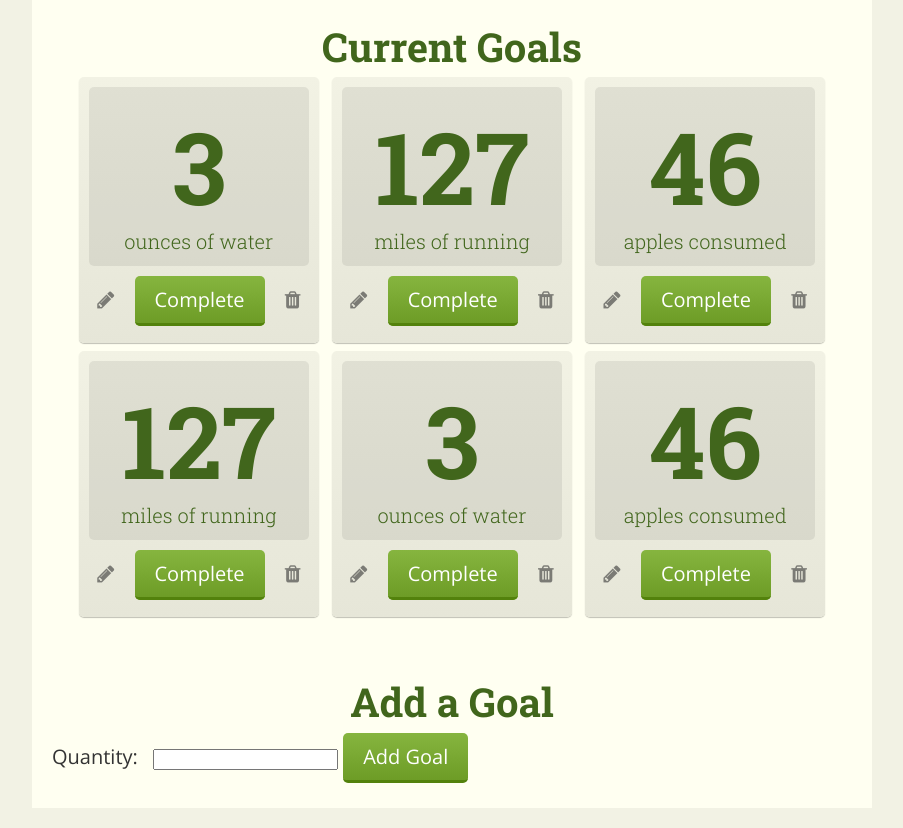
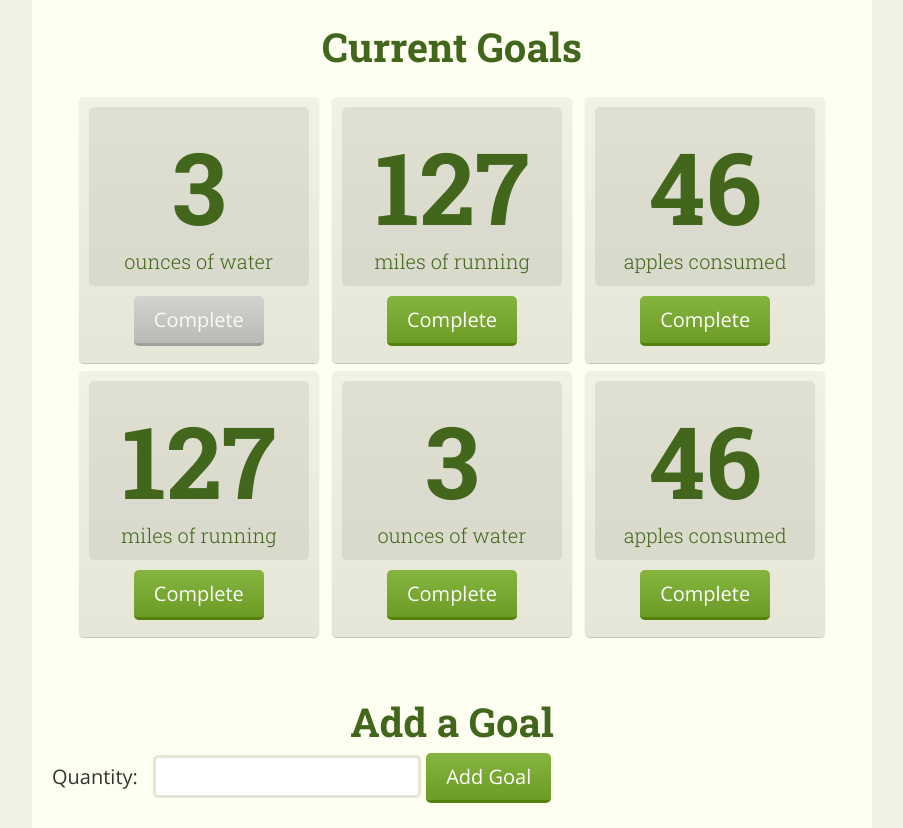
Before and after one commit to jaredsilver/whack-team-3, a Flask app: template server/templates/member.html in a window 1280 px wide. Shown: the part 113-941 px from the top of the page, without its empty margins (188-1091 px from the left). Run offline with Flask 2, Linux system fonts and the light colour scheme; the template is opened without the code that fills it, so the values that code supplies are empty; some libraries are stand-ins or nearby versions.

Commit message:
some template things

```diff
--- a/server/templates/layout.html
+++ b/server/templates/layout.html
@@ -95,7 +95,7 @@
       border-bottom: 3px solid #608F19;
     }
 
-    input[type="text"], input[type="email"], input[type="email"] {
+    input[type="text"], input[type="email"], input[type="number"] {
       font-family: "Open Sans", sans-serif;
       border-radius: 5px;
       border: 3px solid #E6E6D8;
@@ -105,7 +105,7 @@
       padding: 0.25em;
     }
 
-    input[type="text"]:focus, input[type="email"]:focus, input[type="email"]:focus {
+    input[type="text"]:focus, input[type="email"]:focus, input[type="number"]:focus {
       border-color: #41661C;
     }
 
@@ -115,6 +115,7 @@
 
     #goals {
       text-align: center;
+      margin-top: 1em;
     }
 
     .goal {
@@ -131,8 +132,8 @@
       display: inline-block;
       width: 220px;
       box-shadow: 0 1px 1px rgba(0, 0, 0, 0.25);
-      padding: 0.5em;
-      margin: 0.2em;
+      padding: 10px;
+      margin: 4px;
     }
 
     .goal-units {
@@ -175,6 +176,31 @@
     .goal .cta {
       margin: auto 0.75em;
     }
+
+    .goal-complete .cta {
+      background: #cccccc;
+      background: -moz-linear-gradient(top, #cccccc 0%, #aaaaaa 100%);
+      background: -webkit-gradient(left top, left bottom, color-stop(0%, #cccccc), color-stop(100%, #aaaaaa));
+      background: -webkit-linear-gradient(top, #cccccc 0%, #aaaaaa 100%);
+      background: -o-linear-gradient(top, #cccccc 0%, #aaaaaa 100%);
+      background: -ms-linear-gradient(top, #cccccc 0%, #aaaaaa 100%);
+      background: linear-gradient(to bottom, #cccccc 0%, #aaaaaa 100%);
+      filter: progid:DXImageTransform.Microsoft.gradient( startColorstr='#cccccc', endColorstr='#aaaaaa', GradientType=0 );
+      border-bottom-color: #888888;
+      opacity: 0.75;
+    }
+
+    .goal-complete .cta:hover {
+      background: #cccccc;
+      background: -moz-linear-gradient(top, #cccccc 0%, #aaaaaa 100%);
+      background: -webkit-gradient(left top, left bottom, color-stop(0%, #cccccc), color-stop(100%, #aaaaaa));
+      background: -webkit-linear-gradient(top, #cccccc 0%, #aaaaaa 100%);
+      background: -o-linear-gradient(top, #cccccc 0%, #aaaaaa 100%);
+      background: -ms-linear-gradient(top, #cccccc 0%, #aaaaaa 100%);
+      background: linear-gradient(to bottom, #cccccc 0%, #aaaaaa 100%);
+      filter: progid:DXImageTransform.Microsoft.gradient( startColorstr='#cccccc', endColorstr='#aaaaaa', GradientType=0 );
+      border-bottom-color: #888888;
+    }
   </style>
   <link href="https://fonts.googleapis.com/css?family=Roboto+Slab:300,700|Open+Sans:300,400" rel="stylesheet">
   <link href="https://maxcdn.bootstrapcdn.com/font-awesome/4.6.3/css/font-awesome.min.css" rel="stylesheet">
--- a/server/templates/member.html
+++ b/server/templates/member.html
@@ -7,57 +7,45 @@
 <h1>Current Goals</h1>
 
 <div id="goals">
-  <div class="goal">
+  <div class="goal goal-complete">
     <h1 class="goal-quantity">3<span class="goal-units">ounces of water</span></h1>
     <div class="goal-commands">
-      <span class="goal-edit"><i class="fa fa-pencil" aria-hidden="true"></i></span>
       <a class="cta" href="#">Complete</a>
-      <span class="goal-remove"><i class="fa fa-trash" aria-hidden="true"></i></span>
     </div>
   </div>
 
   <div class="goal">
     <h1 class="goal-quantity">127<span class="goal-units">miles of running</span></h1>
     <div class="goal-commands">
-      <span class="goal-edit"><i class="fa fa-pencil" aria-hidden="true"></i></span>
       <a class="cta" href="#">Complete</a>
-      <span class="goal-remove"><i class="fa fa-trash" aria-hidden="true"></i></span>
     </div>
   </div>
 
   <div class="goal">
     <h1 class="goal-quantity">46<span class="goal-units">apples consumed</span></h1>
     <div class="goal-commands">
-      <span class="goal-edit"><i class="fa fa-pencil" aria-hidden="true"></i></span>
       <a class="cta" href="#">Complete</a>
-      <span class="goal-remove"><i class="fa fa-trash" aria-hidden="true"></i></span>
     </div>
   </div>
 
   <div class="goal">
     <h1 class="goal-quantity">127<span class="goal-units">miles of running</span></h1>
     <div class="goal-commands">
-      <span class="goal-edit"><i class="fa fa-pencil" aria-hidden="true"></i></span>
       <a class="cta" href="#">Complete</a>
-      <span class="goal-remove"><i class="fa fa-trash" aria-hidden="true"></i></span>
     </div>
   </div>
 
   <div class="goal">
     <h1 class="goal-quantity">3<span class="goal-units">ounces of water</span></h1>
     <div class="goal-commands">
-      <span class="goal-edit"><i class="fa fa-pencil" aria-hidden="true"></i></span>
       <a class="cta" href="#">Complete</a>
-      <span class="goal-remove"><i class="fa fa-trash" aria-hidden="true"></i></span>
     </div>
   </div>
 
 <div class="goal">
   <h1 class="goal-quantity">46<span class="goal-units">apples consumed</span></h1>
   <div class="goal-commands">
-    <span class="goal-edit"><i class="fa fa-pencil" aria-hidden="true"></i></span>
     <a class="cta" href="#">Complete</a>
-    <span class="goal-remove"><i class="fa fa-trash" aria-hidden="true"></i></span>
   </div>
   </div>
 </div>
@@ -66,7 +54,7 @@
 <h1>Add a Goal</h1>
 
 <form action="" method="POST">
-  <label for="quantity">Quantity: </label><input type="number" name="quantity" />
+  <label for="quantity">Quantity: </label><input type="number" name="quantity" id="quantity" />
   <input type="submit" value="Add Goal" />
 </form>
 
```
